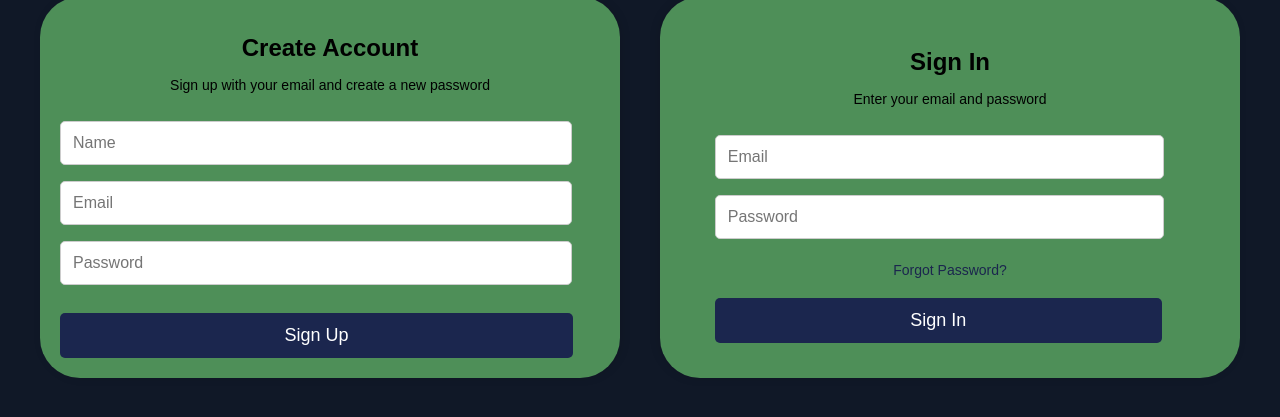
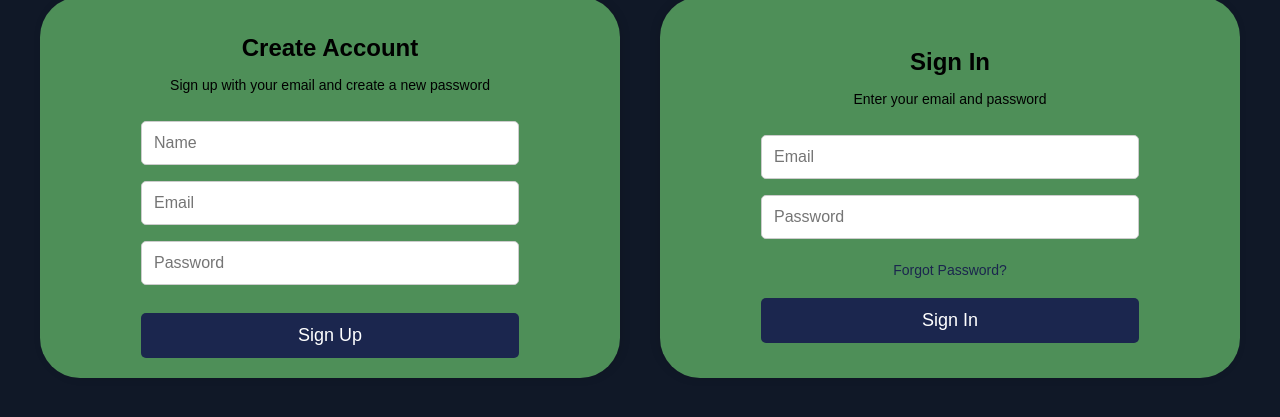
Before and after one commit to George5683/FEEDS, a website: page Resources/HTML/login.html in a window 1280 px wide. Shown: the part 281-698 px from the top of the page. Drawn offline with Linux system fonts and the light colour scheme.

Commit message:
Fix input and button spacing on login

```diff
--- a/Resources/CSS/login.css
+++ b/Resources/CSS/login.css
@@ -52,11 +52,16 @@ body {
     color: black;
 }
 
+.input{
+    display: flex;
+    flex-direction: column;
+}
+
 /* Container for both forms (Sign Up and Sign In) */
 .container {
     display: flex;
     justify-content: space-between; /* Space between the left and right sides */
-    width: 95%;
+    width: 100%;
     max-width: 1200px;
     background-color: transparent;
 }
@@ -118,7 +123,7 @@ span {
 input[type="name"],
 input[type="email"],
 input[type="password"] {
-    width: 90%;
+    width: 22rem;
     padding: 12px;
     margin: 8px 0;
     border-radius: 5px;
@@ -128,7 +133,7 @@ input[type="password"] {
 
 /* Button styles */
 button {
-    width: 95%;
+    width: 100%;
     padding: 12px;
     background-color: #1B264E;
     color: white;
--- a/Resources/HTML/login.html
+++ b/Resources/HTML/login.html
@@ -24,7 +24,7 @@
             <div class="Sign-Up Form">
                 <h1 class="signcreatebox">Create Account</h1>
                 <span class="signcreatebox">Sign up with your email and create a new password</span>
-                <form>
+                <form class="input">
                     <input type="name" id="name" name="name" placeholder="Name" required>
                     <input type="email" id="email-sign-up" name="email" placeholder="Email" required>
                     <input type="password" id="password-sign-up" name="password" placeholder="Password" required>
@@ -37,7 +37,7 @@
             <div class="Sign-In Form">
                 <h1 class="signcreatebox">Sign In</h1>
                 <span class="signcreatebox">Enter your email and password</span>
-                <form>
+                <form class="input">
                     <input type="email" id="email_sign_in" name="email" placeholder="Email" required>
                     <input type="password" id="password_sign_in" name="password" placeholder="Password" required>
                     <a href="#">Forgot Password?</a>
```
